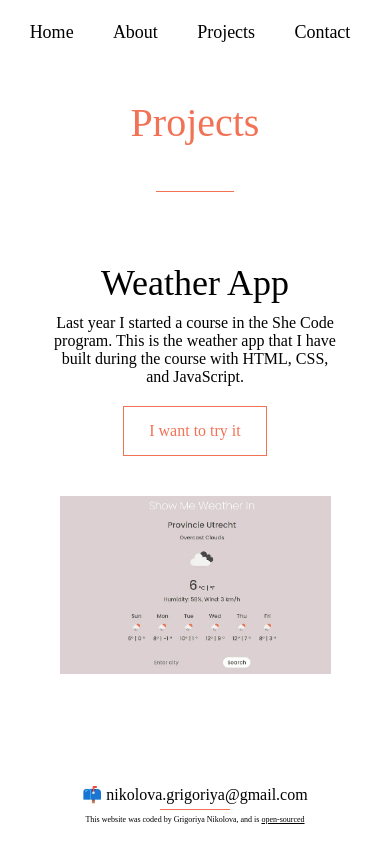
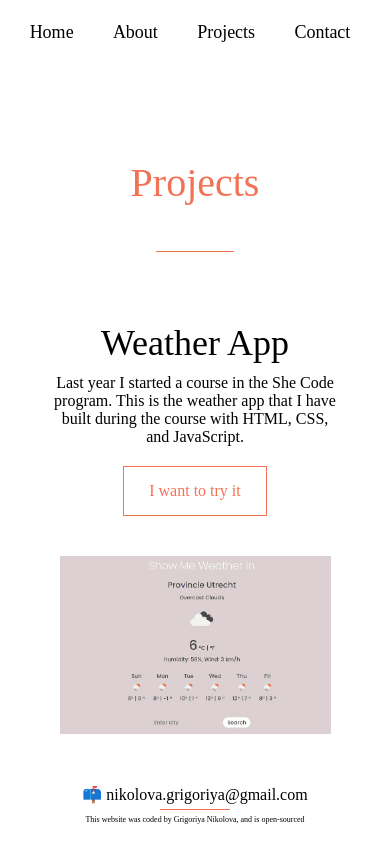
Before and after one commit to Gr1t0/portfolio-project, a plain HTML site: page projects.html in a window 390 px wide. Drawn offline with Linux system fonts and the light colour scheme; a web font is replaced by a local one.

Commit message:
h1 top margin screen 550

```diff
--- a/projects.html
+++ b/projects.html
@@ -81,8 +81,8 @@
         <hr size="1" width="20%" color="#f27256" />
         <div class="f-cc">
           This website was coded by Grigoriya Nikolova, and is
-          <a href="https://github.com/Gr1t0/portfolio-project" target="_blank"
-            >open-sourced
+          <a href="https://github.com/Gr1t0/portfolio-project" target="_blank"></a>
+            open-sourced
           </a>
         </div>
       </div>
--- a/src/styles.css
+++ b/src/styles.css
@@ -406,7 +406,8 @@ footer {
 
 @media (max-width: 550px) {
  h1 {
-    margin-top: 30px;
+    margin-top: 9rem;
+
   }
 
   .description {
```
Also changed, not shown: contact.html (+1 -1 lines).
